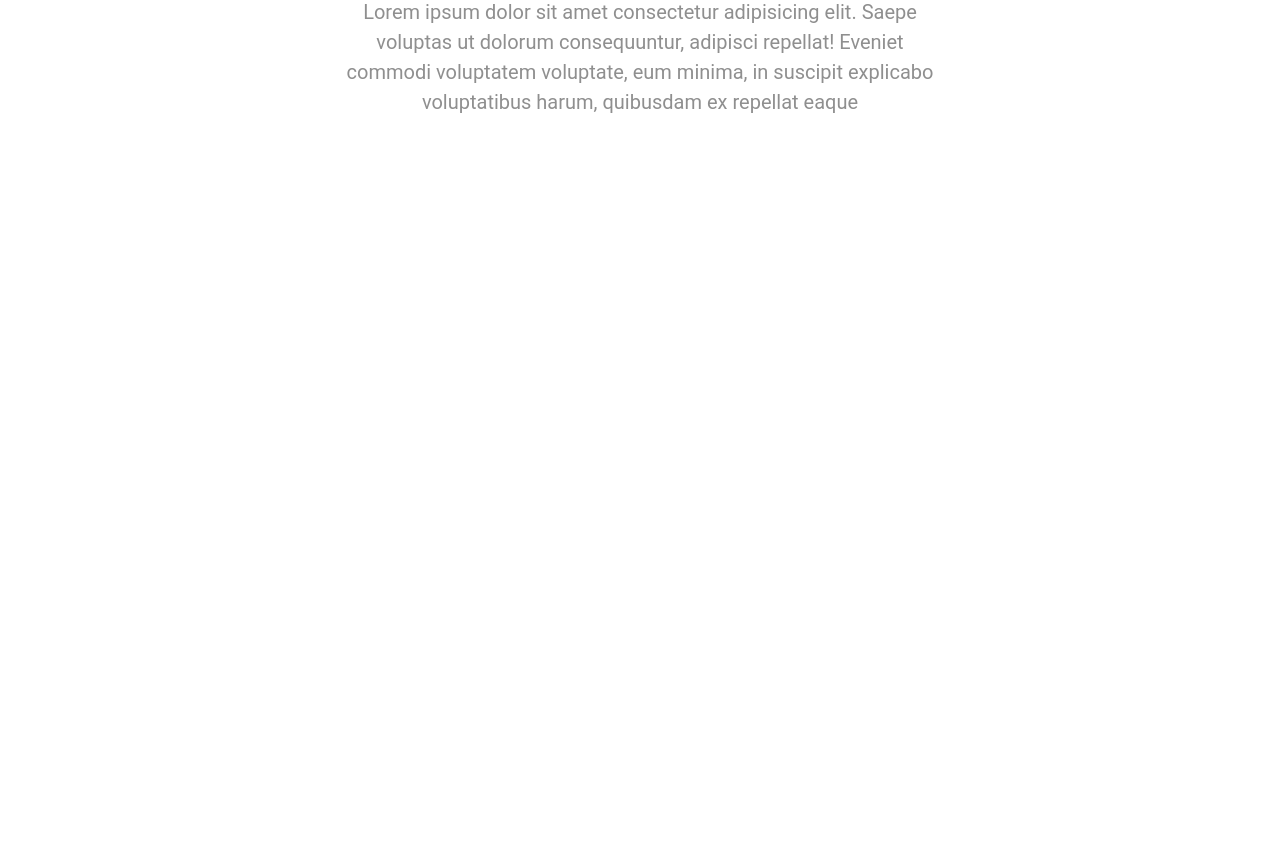
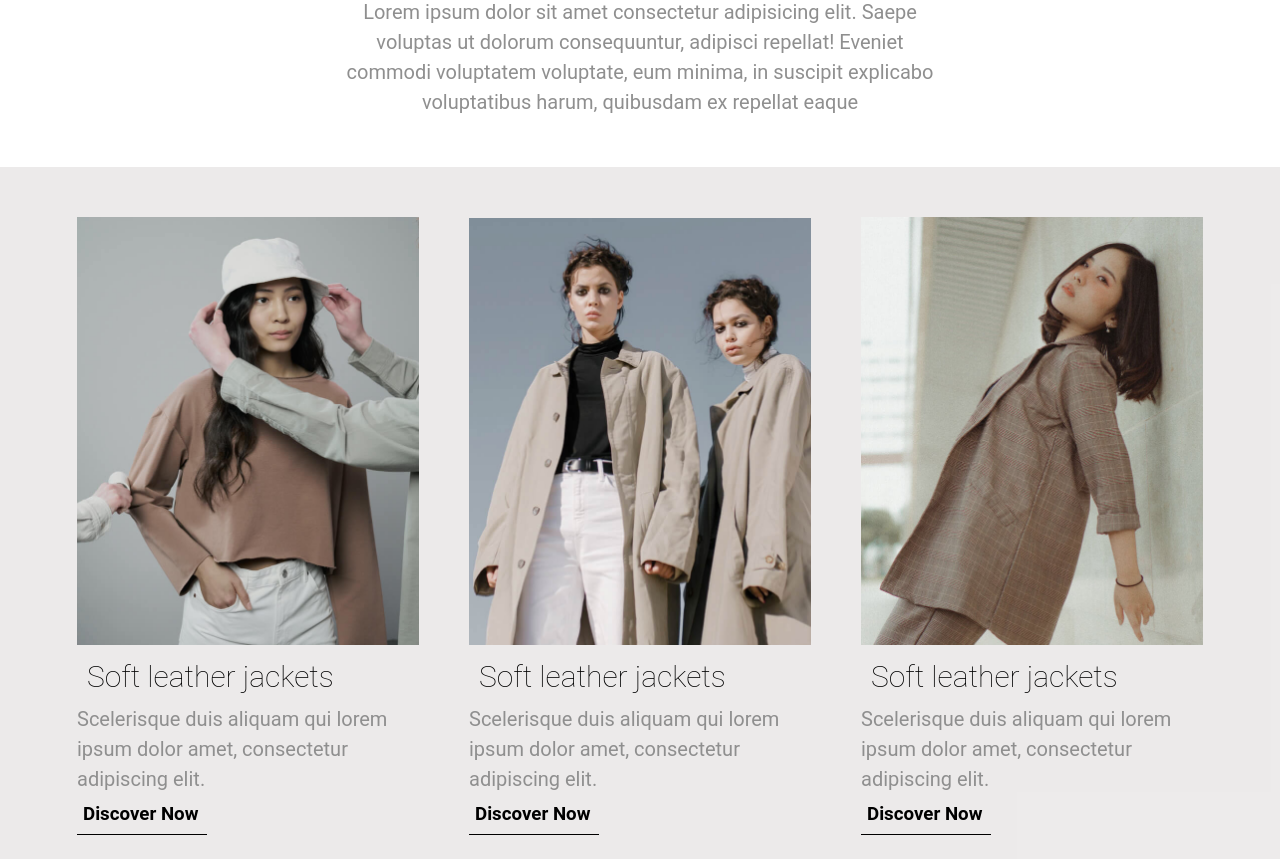
Before and after one commit to dinaHellal/KAIRA, a plain HTML site: page index.html in a window 1280 px wide. Shown: the part 225-1084 px from the top of the page. Before the commit the page ends 800 px from the top, so only its background shows below. Drawn offline with Linux system fonts and the light colour scheme.

Commit message:
Add: Collection Section

```diff
--- a/assets/styles/man.css
+++ b/assets/styles/man.css
@@ -5,9 +5,12 @@
   font-family: "Jost", "Roboto", sans-serif;
 }
 :root{
+  --white:#fff;
   --title-color:#000;
   --body-color:#8f8f8f;
+  --bg:#e4e1e1ad;
   --border:#e4e1e1ad;
+  --padding-section:50px
 }
 a {
   text-decoration: none;
@@ -42,10 +45,13 @@ img {
   justify-content: center;
   flex-wrap: wrap;
   align-items: center;
+  gap: 50px;
 }
 .title{
   font-size: 30px;
+  font-weight:lighter;
   color: var(--title-color);
+  padding: 10px;
 }
 .description{
   font-size: 20px;
@@ -88,7 +94,7 @@ header  img{
 header .container  ul li a {
   font-size: 18px;
   font-weight: 400;
-  color: var(--white);
+  color: var(--title-color);
 }
 @media (max-width: 991px) {
   header .container  ul {
@@ -142,3 +148,21 @@ right: 0;
   padding-bottom: 20px;
   font-weight: normal;
 }
+.collection{
+  background-color: var(--bg);
+  padding: var(--padding-section);
+}
+.cardlist{
+  width: 30%;
+}
+@media (max-width: 991px){
+  .cardlist{
+    width: 100%;
+  }
+}
+.cardlist h3{
+  padding: 6px;
+  border-bottom: 1px solid var(--title-color);
+  width: 130px;
+  line-height: 1.5;
+}
--- a/index.html
+++ b/index.html
@@ -42,6 +42,34 @@
           </p>
         </div>
       </section>
+      <section class="collection">
+        <div class="container d-flex">
+          <div class="cardlist">
+            <img src="assets/images/banner-image-6.webp" alt="image-1" />
+            <h2 class="title">Soft leather jackets</h2>
+            <p class="description">
+              Scelerisque duis aliquam qui lorem <br> ipsum dolor amet, consectetur <br>  adipiscing elit.
+            </p>
+            <h3>Discover Now</h3>
+          </div>
+          <div class="cardlist">
+            <img src="assets/images/banner-image-1.webp" alt="image-1" />
+            <h2 class="title">Soft leather jackets</h2>
+            <p class="description">
+              Scelerisque duis aliquam qui lorem <br> ipsum dolor amet, consectetur <br>  adipiscing elit.
+            </p>
+            <h3>Discover Now</h3>
+          </div>
+          <div class="cardlist">
+            <img src="assets/images/banner-image-2.webp" alt="image-1" />
+            <h2 class="title">Soft leather jackets</h2>
+            <p class="description">
+              Scelerisque duis aliquam qui lorem <br> ipsum dolor amet, consectetur <br>  adipiscing elit.
+            </p>
+            <h3>Discover Now</h3>
+          </div>
+        </div>
+      </section>
     </main>
   </body>
 </html>
```
Also changed, not shown: assets/images/banner-image-1.webp (added), assets/images/banner-image-2.webp (added).
